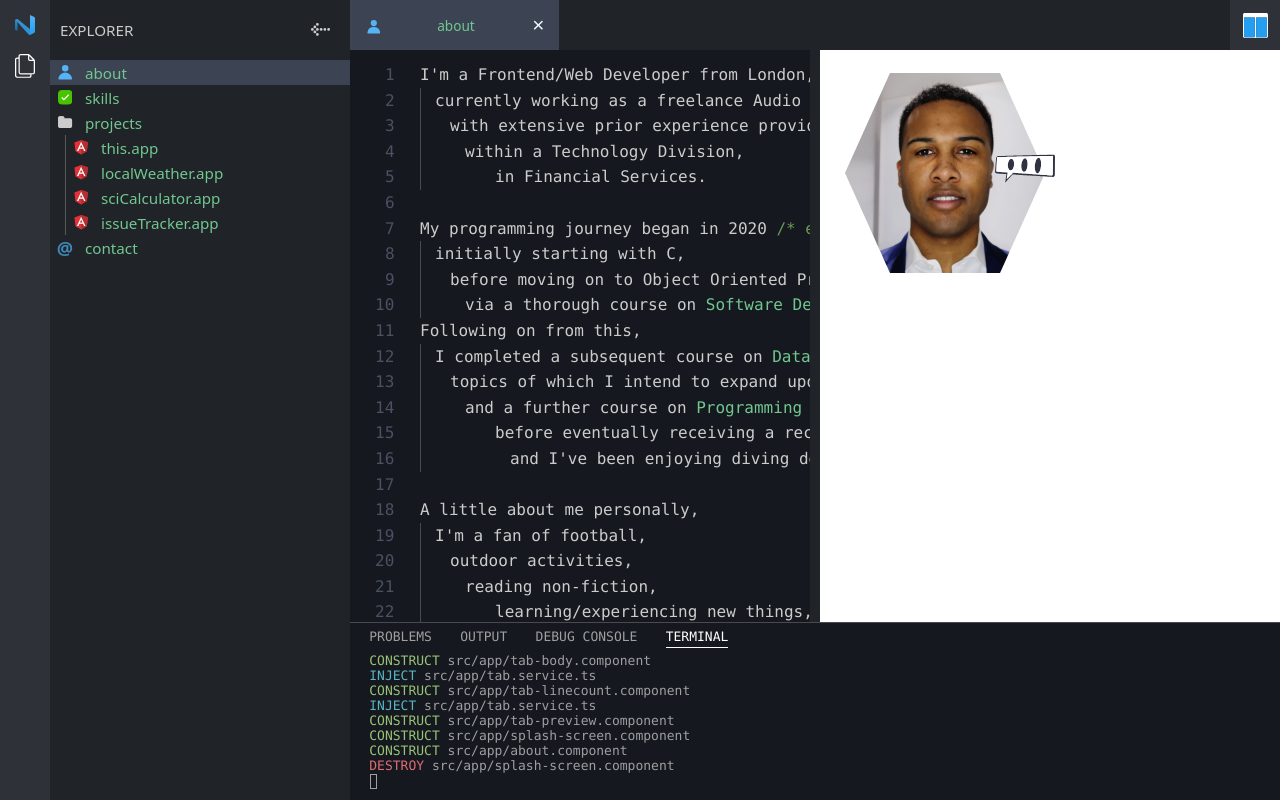
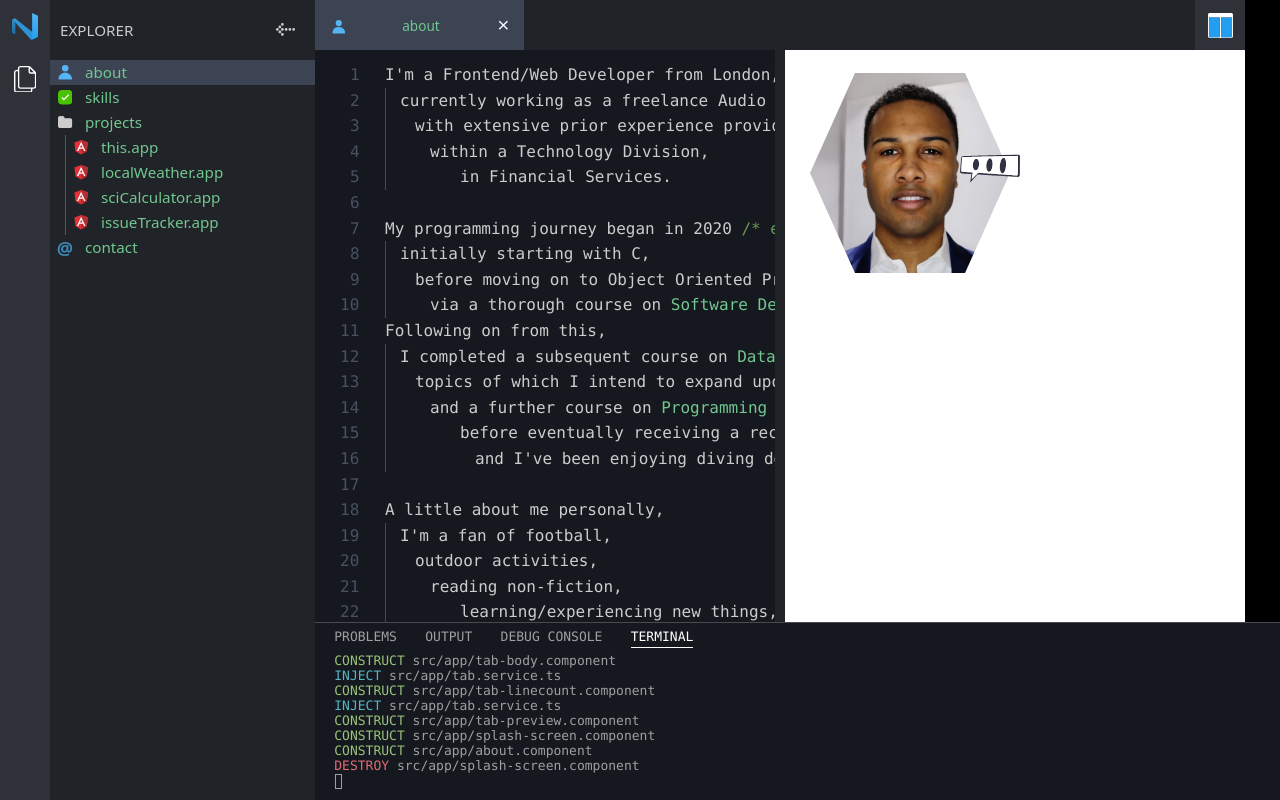
Before and after one commit to nprod21/nelson.github.io, an Angular app: page /about in a window 1280 px wide. Built offline with nearby package versions, Linux system fonts and the light colour scheme.

Commit message:
Style reduce sidebar width plus recenter activity bar icons and sidebar menu item names

```diff
--- a/src/app/side-navbar/side-navbar.component.css
+++ b/src/app/side-navbar/side-navbar.component.css
@@ -28,23 +28,41 @@
     margin: 0;
     padding: 0;
     background-color: #2e3138;
+    display: flex;
+    flex-direction: column;
+    align-items: center;
+    /* justify-content: center; */
 }
 
 .nlogo-icon, .explorer-icon {
     position: relative;
-    padding: 15px;
-    padding-bottom: 0;
+    padding: 13px;
+    /* padding-bottom: 0; */
+    /* margin-top: 8px;
+    padding-bottom: 8px; */
+    width: 100%;
+    display: flex;
+    justify-content: center;
+    align-items: center;
 }
 
 .explorer-icon {
     cursor: pointer;
+    box-sizing: border-box;
+    /* border-left: solid 2px #ffffff; */
+    /* margin-top: 8px;
+    padding-bottom: 8px; */
+}
+
+.nlogo, #pages-layer {
+    height: 1.75em;
 }
 
 .sidebar-container {
     position: relative;
     grid-column: span 1;
     grid-row: span 1;
-    width: 300px;
+    width: 265px;
     height: 100%;
     padding: 0;
     margin: 0;
@@ -109,9 +127,10 @@
     width: 100%;
     grid-column: span 1;
     grid-row: span 1;
-    display: grid;
-    align-content: center;
+    /* display: grid; */
+    /* align-content: center; */
     padding-left: 5px;
+    padding-top: 2px; /* vertically aligns items more centrally than initial display + align-content style */
 }
 
 .sub-folder-item {
```
